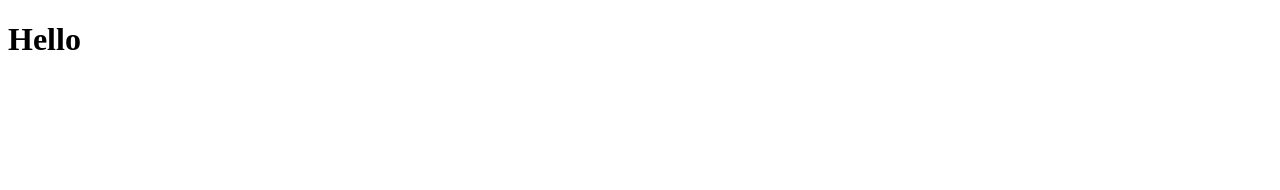
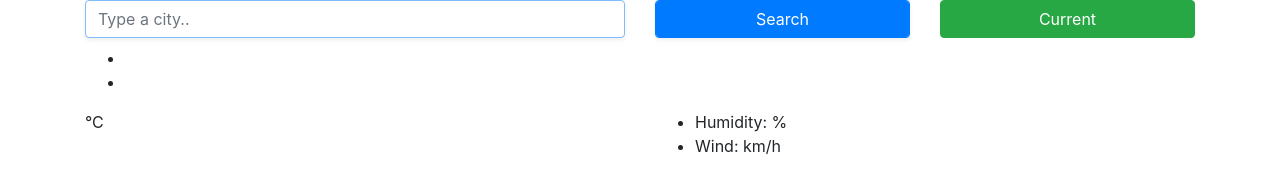
Before and after one commit to JPP-333/SheCodes-Plus---Weather-Project, a plain HTML site: page index.html in a window 1280 px wide. Drawn offline with nearby package versions, Linux system fonts and the light colour scheme.

Commit message:
Updated repository with code completed to date

```diff
--- a/index.html
+++ b/index.html
@@ -2,11 +2,75 @@
 <html lang="en">
   <head>
     <meta charset="UTF-8" />
-    <meta http-equiv="X-UA-Compatible" content="IE=edge" />
     <meta name="viewport" content="width=device-width, initial-scale=1.0" />
-    <title>Document</title>
+    <meta http-equiv="X-UA-Compatible" content="ie=edge" />
+    <link
+      rel="stylesheet"
+      href="https://stackpath.bootstrapcdn.com/bootstrap/4.3.1/css/bootstrap.min.css"
+      integrity="sha384-ggOyR0iXCbMQv3Xipma34MD+dH/1fQ784/j6cY/iJTQUOhcWr7x9JvoRxT2MZw1T"
+      crossorigin="anonymous"
+    />
+    <script src="https://unpkg.com/axios/dist/axios.min.js"></script>
+    <link rel="stylesheet" href="src/styles.css" />
+    <title>Weather App</title>
   </head>
+
   <body>
-    <h1>Hello</h1>
+    <div class="container">
+      <div class="weather-app">
+        <form class="search-form" id="search-form">
+          <div class="row">
+            <div class="col-6">
+              <input
+                type="search"
+                placeholder="Type a city.."
+                autofocus="on"
+                autocomplete="off"
+                id="city-input"
+                class="form-control shadow-sm"
+              />
+            </div>
+            <div class="col-3">
+              <input
+                id="search-button"
+                type="submit"
+                value="Search"
+                class="form-control btn btn-primary shadow-sm w-100"
+              />
+            </div>
+            <div class="col-3">
+              <button
+                class="btn btn-success w-100"
+                id="current-location-button"
+              >
+                Current
+              </button>
+            </div>
+          </div>
+        </form>
+        <h1 id="city"></h1>
+        <ul>
+          <li id="date"></li>
+          <li id="description"></li>
+        </ul>
+        <div class="row">
+          <div class="col-6">
+            <div class="clearfix">
+              <div class="float-left">
+                <span class="temperature" id="temperature"></span
+                ><span class="units">°C</span>
+              </div>
+            </div>
+          </div>
+          <div class="col-6">
+            <ul>
+              <li>Humidity: <span id="humidity"></span>%</li>
+              <li>Wind: <span id="wind"></span> km/h</li>
+            </ul>
+          </div>
+        </div>
+      </div>
+    </div>
+    <script src="src/javascript.js"></script>
   </body>
 </html>
```
Also changed, not shown: src/javascript.js (added), src/styles.css (added).
